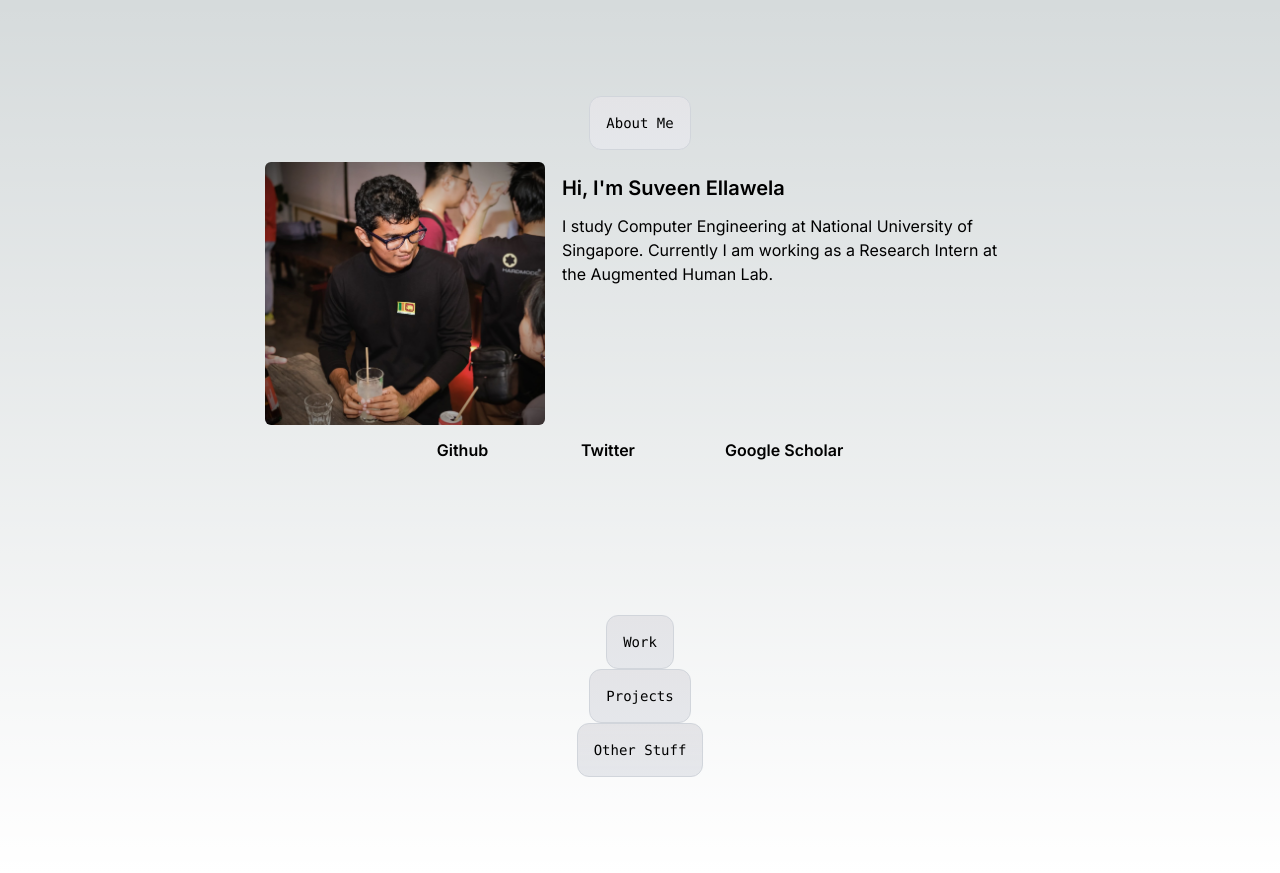
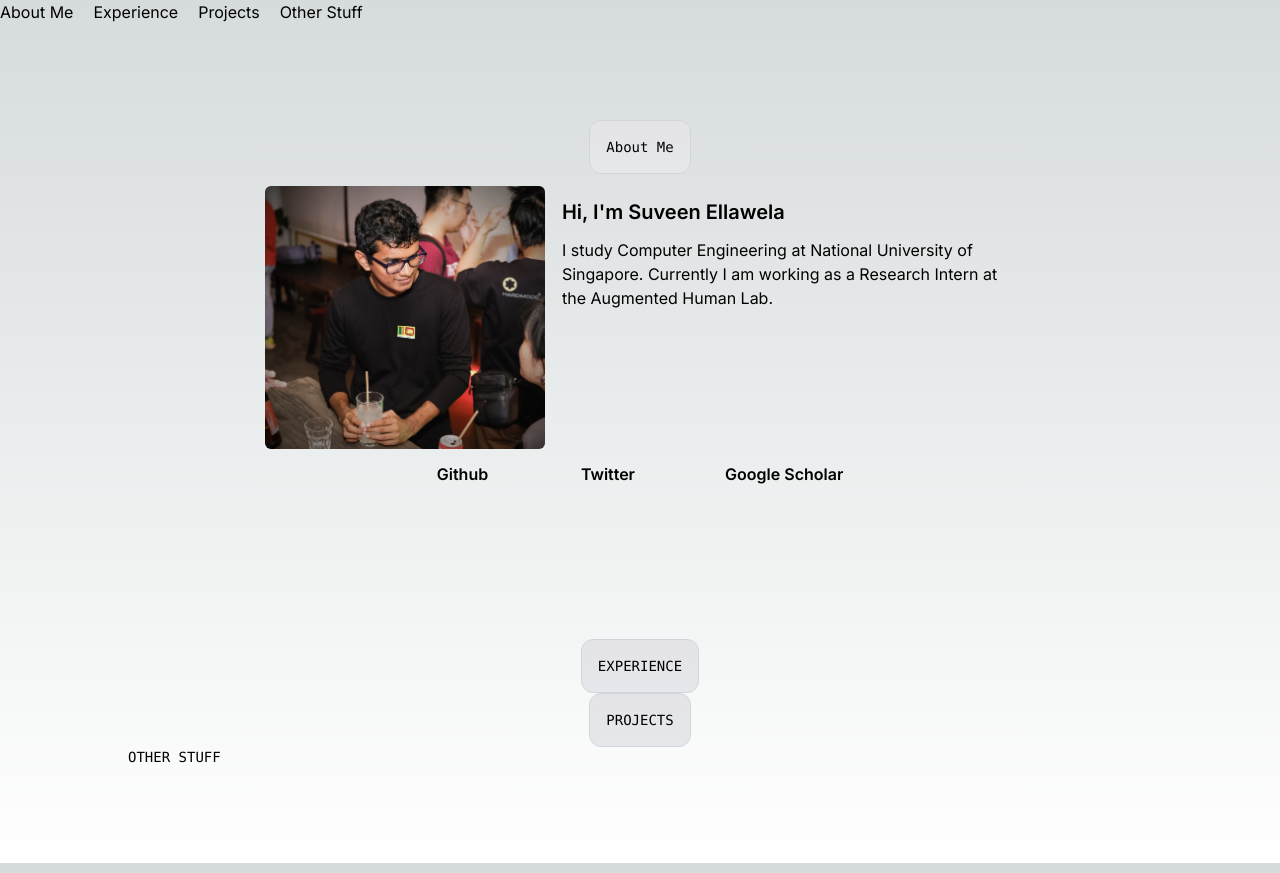
Before and after one commit to Sulith123/suveene.github.io, a Next.js app: page / in a window 1280 px wide. Built offline with nearby package versions, Linux system fonts and the light colour scheme.

Commit message:
Add navbar

```diff
--- a/src/app/layout.tsx
+++ b/src/app/layout.tsx
@@ -16,6 +16,12 @@ export default function RootLayout({
 }>) {
   return (
     <html lang="en">
+      <div className="flex flex-row mx-auto gap-5">
+        <div>About Me</div>
+        <div>Experience</div>
+        <div>Projects</div>
+        <div>Other Stuff</div>
+      </div>
       <body className={inter.className}>{children}</body>
     </html>
   );
--- a/src/app/page.tsx
+++ b/src/app/page.tsx
@@ -79,17 +79,17 @@ export default function Home() {
       </div>
       <div className="z-10 w-full max-w-5xl items-center justify-between font-mono text-sm lg:flex">
         <p className="fixed left-0 top-0 flex mx-auto w-full justify-center border-b border-gray-300 bg-gradient-to-b from-zinc-200 pb-6 pt-8 backdrop-blur-2xl dark:border-neutral-800 dark:bg-zinc-800/30 dark:from-inherit lg:static lg:w-auto  lg:rounded-xl lg:border lg:bg-gray-200 lg:p-4 lg:dark:bg-zinc-800/30">
-          Work
+          EXPERIENCE
         </p>
       </div>
       <div className="z-10 w-full max-w-5xl items-center justify-between font-mono text-sm lg:flex">
         <p className="fixed left-0 top-0 flex mx-auto w-full justify-center border-b border-gray-300 bg-gradient-to-b from-zinc-200 pb-6 pt-8 backdrop-blur-2xl dark:border-neutral-800 dark:bg-zinc-800/30 dark:from-inherit lg:static lg:w-auto  lg:rounded-xl lg:border lg:bg-gray-200 lg:p-4 lg:dark:bg-zinc-800/30">
-          Projects
+          PROJECTS
         </p>
       </div>
       <div className="z-10 w-full max-w-5xl items-center justify-between font-mono text-sm lg:flex">
-        <p className="fixed left-0 top-0 flex mx-auto w-full justify-center border-b border-gray-300 bg-gradient-to-b from-zinc-200 pb-6 pt-8 backdrop-blur-2xl dark:border-neutral-800 dark:bg-zinc-800/30 dark:from-inherit lg:static lg:w-auto  lg:rounded-xl lg:border lg:bg-gray-200 lg:p-4 lg:dark:bg-zinc-800/30">
-          Other Stuff
+        <p className="">
+          OTHER STUFF
         </p>
       </div>
     </main>
```
Also changed, not shown: src/app/components/index.tsx (added).
